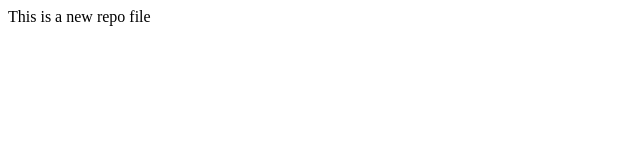
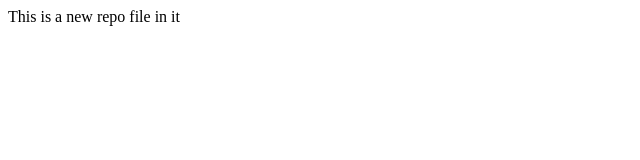
Before and after one commit to Di-vya1211/localrepo, a plain HTML site: page index.html in a window 1280 px wide. Shown: the full height of the page, 0-640 px from the left. Drawn offline with Linux system fonts and the light colour scheme.

Commit message:
Add index.html with paragraph

```diff
--- a/index.html
+++ b/index.html
@@ -1 +1 @@
-<p>This is a new repo file</p>
+<p>This is a new repo file in it</p>
```
